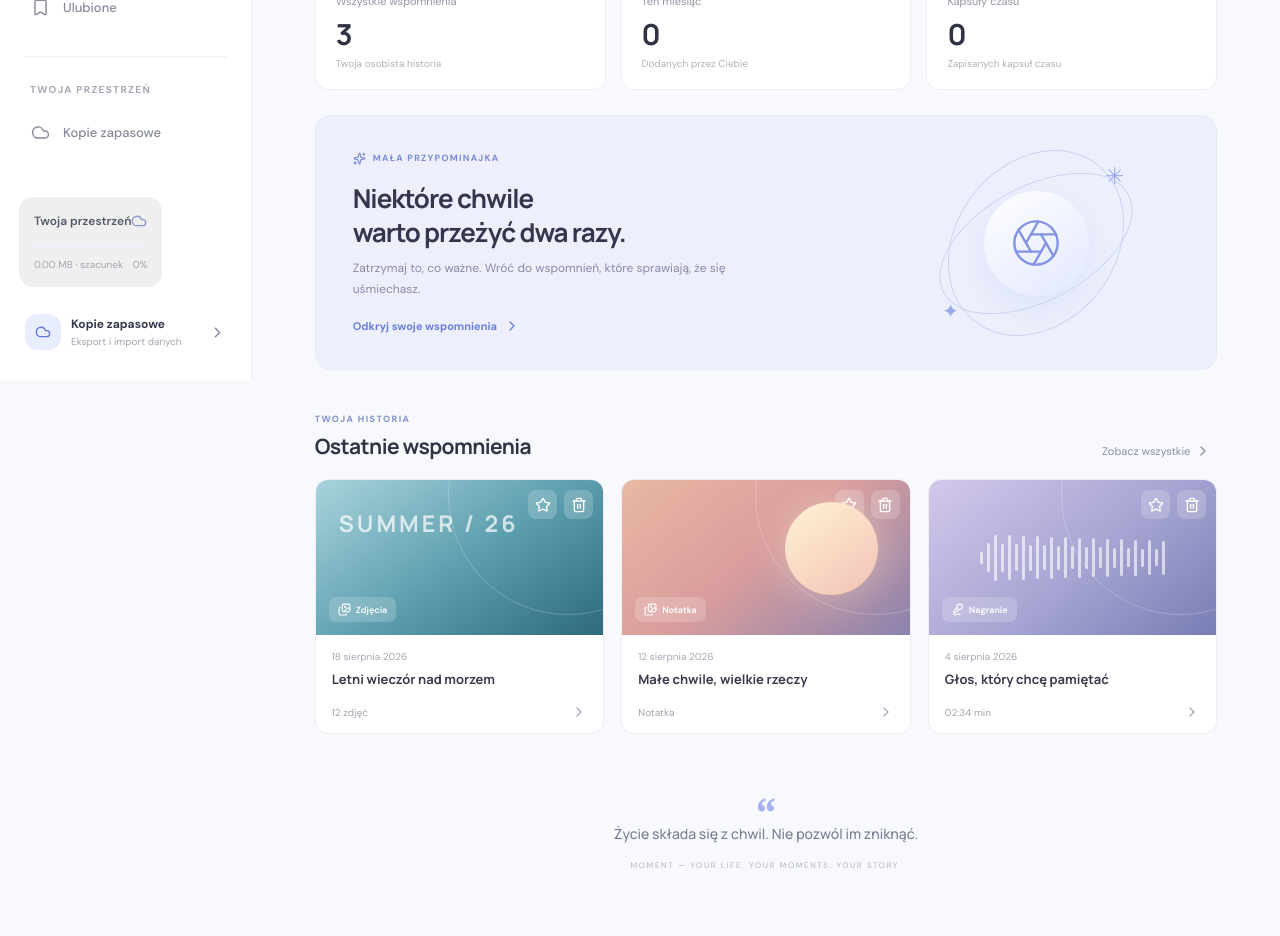
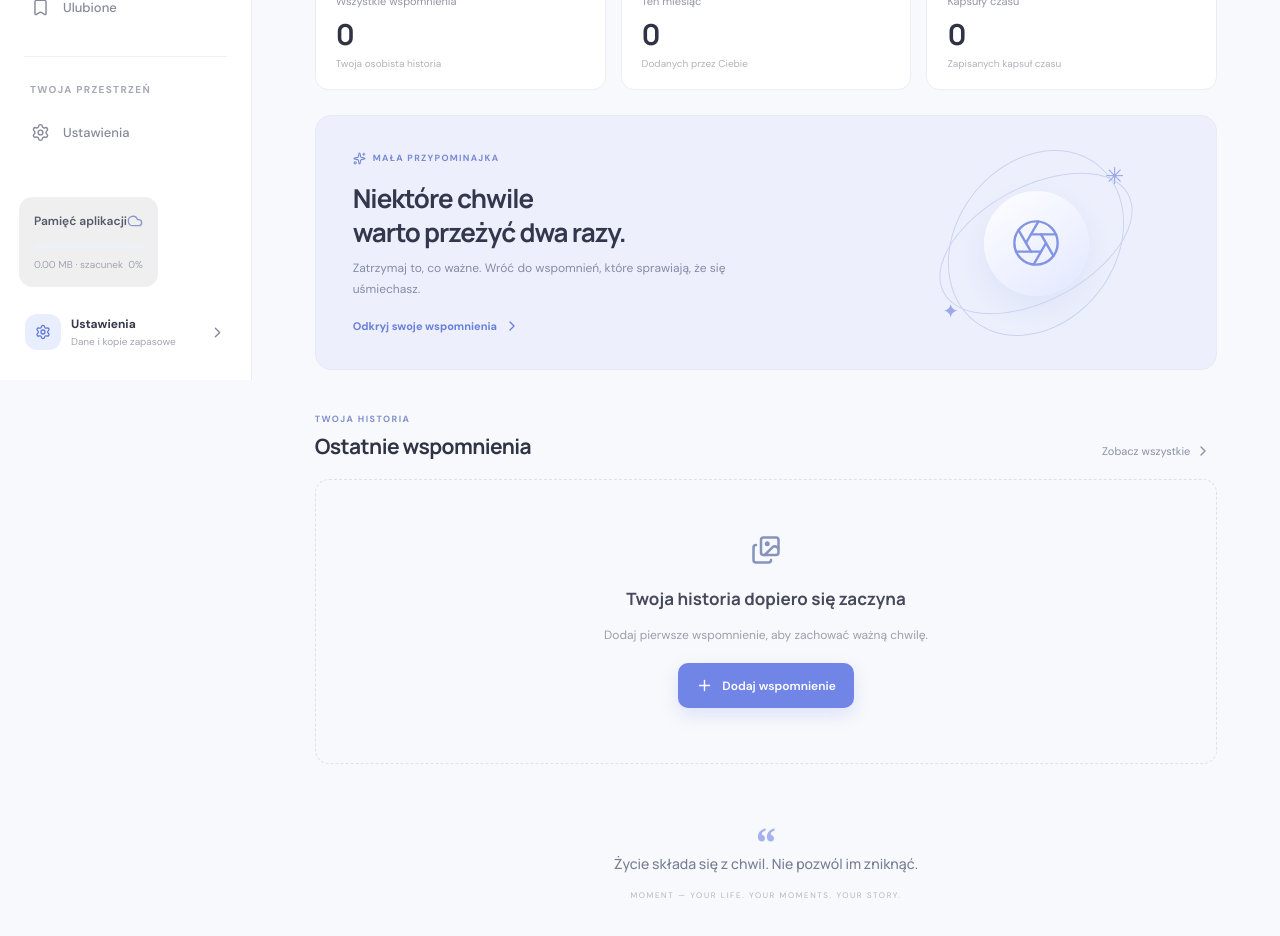
Before and after one commit to generalpioter/MOMENT, a React (Vite) app: page / in a window 1280 px wide. Shown: the part 420-1356 px from the top of the page. Built offline with nearby package versions, Linux system fonts and the light colour scheme.

Commit message:
Fix memory storage and settings

```diff
--- a/src/App.jsx
+++ b/src/App.jsx
@@ -5,39 +5,10 @@ import {
   Clock3, Cloud, Images, LayoutDashboard, LockKeyhole,
   Mic2, Plus, Search, Sparkles, Upload, X, Trash2,
   FolderPlus, Folder, ArrowLeft, Check, Pencil, Undo2, Star,
-  Download, MapPin, Tag, Users
+  Download, MapPin, Tag, Users, Settings
 } from "lucide-react";
+import { loadList, loadMemoryMetadata, persistMemories, restoreMemoryImages, saveList } from "./storage.js";
 import "./index.css";
-
-const starterMemories = [
-  {
-    id: "sample-1",
-    title: "Letni wieczór nad morzem",
-    date: "2026-08-18",
-    type: "Zdjęcia",
-    count: "12 zdjęć",
-    color: "sea",
-    description: "Piękny wieczór nad morzem."
-  },
-  {
-    id: "sample-2",
-    title: "Małe chwile, wielkie rzeczy",
-    date: "2026-08-12",
-    type: "Notatka",
-    count: "Notatka",
-    color: "sunset",
-    description: "Czasami najmniejsze rzeczy znaczą najwięcej."
-  },
-  {
-    id: "sample-3",
-    title: "Głos, który chcę pamiętać",
-    date: "2026-08-04",
-    type: "Nagranie",
-    count: "02:34 min",
-    color: "voice",
-    description: "Wspomnienie głosowe."
-  }
-];
 
 const navigation = [
   { label: "Przegląd", icon: LayoutDashboard },
@@ -78,28 +49,6 @@ function splitLabels(value) {
 
 function joinLabels(value) {
   return Array.isArray(value) ? value.join(", ") : "";
-}
-
-function loadList(key, fallback) {
-  try {
-    const raw = localStorage.getItem(key);
-    if (raw === null) return fallback;
-
-    const parsed = JSON.parse(raw);
-    return Array.isArray(parsed) ? parsed : fallback;
-  } catch {
-    return fallback;
-  }
-}
-
-// Zwraca false, jeśli zapis się nie udał (np. przepełniony localStorage).
-function saveList(key, value) {
-  try {
-    localStorage.setItem(key, JSON.stringify(value));
-    return true;
-  } catch {
-    return false;
-  }
 }
 
 /* ---------- confirm dialog (zamiast window.confirm) ---------- */
@@ -1222,27 +1171,26 @@ function RemindersView({ memories, onOpenMemory, onAddMemory }) {
   );
 }
 
-function BackupView({ storageBytes, onExport, onImport }) {
+function SettingsView({ storageBytes, onExport, onImport }) {
   const megabytes = (storageBytes / (1024 * 1024)).toFixed(2);
   const usage = Math.min(100, storageBytes / (5 * 1024 * 1024) * 100);
 
   return (
-    <div className="backup-view">
+    <div className="settings-view">
       <div className="timeline-intro">
         <div>
-          <div className="eyebrow"><Cloud size={14} /> TWOJE DANE POZOSTAJĄ NA TYM URZĄDZENIU</div>
-          <h1>Kopie zapasowe<span>.</span></h1>
-          <p>Eksportuj wspomnienia jako plik JSON i przywróć je na tym lub innym urządzeniu.</p>
+          <div className="eyebrow"><Settings size={14} /> TWOJE DANE I PREFERENCJE</div>
+          <h1>Ustawienia<span>.</span></h1>
+          <p>Zarządzaj pamięcią aplikacji oraz kopiami zapasowymi.</p>
         </div>
       </div>
       <section className="backup-storage">
-        <div className="storage-heading"><span>Szacowane użycie pamięci przeglądarki</span><strong>{megabytes} MB</strong></div>
+        <div className="storage-heading"><span>Użycie pamięci aplikacji (szacunek)</span><strong>{megabytes} MB</strong></div>
         <div className="storage-bar"><span style={{ width: `${usage}%` }} /></div>
-        <p>Przybliżony wskaźnik względem typowego limitu 5 MB. Rzeczywisty limit zależy od przeglądarki.</p>
+        <p>Zdjęcia są przechowywane w pamięci urządzenia. Dostępne miejsce zależy od przeglądarki.</p>
       </section>
       <section className="backup-actions">
-        <div><Download size={21} /><h2>Eksportuj kopię</h2><p>Zapisz wspomnienia, kolekcje i kapsuły w jednym pliku.</p><button className="primary-button" onClick={onExport}><Download size={16} /> Pobierz kopię JSON</button></div>
-        <div><Upload size={21} /><h2>Przywróć kopię</h2><p>Import zastąpi bieżące wspomnienia, kolekcje i kapsuły.</p><label className="secondary-button backup-import">Wybierz plik JSON<input type="file" accept="application/json,.json" onChange={onImport} hidden /></label></div>
+        <div><Download size={21} /><h2>Kopie zapasowe</h2><p>Eksportuj wspomnienia, kolekcje i kapsuły albo przywróć zapisany plik JSON.</p><div className="settings-backup-controls"><button className="primary-button" onClick={onExport}><Download size={16} /> Pobierz kopię</button><label className="secondary-button backup-import"><Upload size={15} /> Przywróć kopię<input type="file" accept="application/json,.json" onChange={onImport} hidden /></label></div></div>
       </section>
     </div>
   );
@@ -1262,9 +1210,9 @@ function App() {
   const [toast, setToast] = useState(null);
   const toastTimer = useRef(null);
 
-  const [memories, setMemories] = useState(() =>
-    loadList("moment_memories", starterMemories)
-  );
+  const [memories, setMemories] = useState(loadMemoryMetadata);
+  const [storageReady, setStorageReady] = useState(false);
+  const initialMemories = useRef(memories);
 
   const [collections, setCollections] = useState(() =>
     loadList("moment_collections", [])
@@ -1288,12 +1236,40 @@ function App() {
   const [image, setImage] = useState("");
   const [imageName, setImageName] = useState("");
 
-  // Zapis do localStorage w efektach (bez efektów ubocznych w updaterach stanu).
   useEffect(() => {
-    if (!saveList("moment_memories", memories)) {
-      showToast("Nie udało się zapisać zmian – pamięć przeglądarki jest pełna.");
-    }
-  }, [memories]);
+    let active = true;
+
+    restoreMemoryImages(initialMemories.current)
+      .then(restored => {
+        if (!active) return;
+        setMemories(restored);
+        setStorageReady(true);
+      })
+      .catch(() => {
+        if (!active) return;
+        setStorageReady(true);
+        showToast("Nie udało się odczytać zdjęć z pamięci urządzenia.");
+      });
+
+    return () => {
+      active = false;
+    };
+  }, []);
+
+  useEffect(() => {
+    if (!storageReady) return undefined;
+
+    let active = true;
+    persistMemories(memories).then(saved => {
+      if (active && !saved) {
+        showToast("Nie udało się zapisać wspomnień. Zwolnij miejsce w pamięci urządzenia.");
+      }
+    });
+
+    return () => {
+      active = false;
+    };
+  }, [memories, storageReady]);
 
   useEffect(() => {
     saveList("moment_collections", collections);
@@ -1555,8 +1531,8 @@ function App() {
           ? "capsules-mode"
           : activePage === "Przypomnienia"
             ? "reminders-mode"
-            : activePage === "Kopie zapasowe"
-              ? "backup-mode"
+              : activePage === "Ustawienia"
+                ? "settings-mode"
         : "";
 
   return (
@@ -1606,17 +1582,17 @@ function App() {
         <div className="sidebar-label">TWOJA PRZESTRZEŃ</div>
 
         <button
-          className={`nav-item ${activePage === "Kopie zapasowe" ? "active" : ""}`}
-          onClick={() => setActivePage("Kopie zapasowe")}
+          className={`nav-item ${activePage === "Ustawienia" ? "active" : ""}`}
+          onClick={() => setActivePage("Ustawienia")}
         >
-          <Cloud size={19} strokeWidth={1.8} />
-          <span>Kopie zapasowe</span>
+          <Settings size={19} strokeWidth={1.8} />
+          <span>Ustawienia</span>
         </button>
 
         <div className="sidebar-bottom">
-          <button className="storage-card" onClick={() => setActivePage("Kopie zapasowe")}>
+          <button className="storage-card" onClick={() => setActivePage("Ustawienia")}>
             <div className="storage-heading">
-              <span>Twoja przestrzeń</span>
+              <span>Pamięć aplikacji</span>
               <Cloud size={16} />
             </div>
 
@@ -1630,12 +1606,12 @@ function App() {
             </div>
           </button>
 
-          <button className="profile-button" onClick={() => setActivePage("Kopie zapasowe")}>
-            <div className="avatar"><Cloud size={16} /></div>
+          <button className="profile-button" onClick={() => setActivePage("Ustawienia")}>
+            <div className="avatar"><Settings size={16} /></div>
 
             <div className="profile-info">
-              <strong>Kopie zapasowe</strong>
-              <span>Eksport i import danych</span>
+              <strong>Ustawienia</strong>
+              <span>Dane i kopie zapasowe</span>
             </div>
 
             <ChevronRight size={17} />
@@ -1674,8 +1650,8 @@ function App() {
 
             <div className="topbar-divider" />
 
-            <button className="topbar-profile" onClick={() => setActivePage("Kopie zapasowe")} aria-label="Otwórz kopie zapasowe">
-              <div className="avatar small"><Cloud size={15} /></div>
+            <button className="topbar-profile" onClick={() => setActivePage("Ustawienia")} aria-label="Otwórz ustawienia">
+              <div className="avatar small"><Settings size={15} /></div>
               <ChevronDown size={15} />
             </button>
 
@@ -1764,8 +1740,8 @@ function App() {
             />
           )}
 
-          {activePage === "Kopie zapasowe" && (
-            <BackupView
+          {activePage === "Ustawienia" && (
+            <SettingsView
               storageBytes={storageBytes}
               onExport={exportBackup}
               onImport={importBackup}
--- /dev/null
+++ b/src/storage.js
@@ -0,0 +1,126 @@
+const DATABASE_NAME = "moment-storage";
+const IMAGE_STORE_NAME = "memory-images";
+const SAMPLE_MEMORY_IDS = new Set(["sample-1", "sample-2", "sample-3"]);
+
+export function loadList(key, fallback) {
+  try {
+    const raw = localStorage.getItem(key);
+    if (raw === null) return fallback;
+
+    const parsed = JSON.parse(raw);
+    return Array.isArray(parsed) ? parsed : fallback;
+  } catch {
+    return fallback;
+  }
+}
+
+export function saveList(key, value) {
+  try {
+    localStorage.setItem(key, JSON.stringify(value));
+    return true;
+  } catch {
+    return false;
+  }
+}
+
+export function loadMemoryMetadata() {
+  return loadList("moment_memories", []).filter(memory => !SAMPLE_MEMORY_IDS.has(memory.id));
+}
+
+function openDatabase() {
+  return new Promise((resolve, reject) => {
+    const request = indexedDB.open(DATABASE_NAME, 1);
+
+    request.onupgradeneeded = () => {
+      request.result.createObjectStore(IMAGE_STORE_NAME);
+    };
+    request.onsuccess = () => resolve(request.result);
+    request.onerror = () => reject(request.error);
+  });
+}
+
+function requestValue(request) {
+  return new Promise((resolve, reject) => {
+    request.onsuccess = () => resolve(request.result);
+    request.onerror = () => reject(request.error);
+  });
+}
+
+function transactionResult(transaction) {
+  return new Promise((resolve, reject) => {
+    transaction.oncomplete = resolve;
+    transaction.onabort = () => reject(transaction.error);
+    transaction.onerror = () => reject(transaction.error);
+  });
+}
+
+export async function restoreMemoryImages(memories) {
+  if (typeof indexedDB === "undefined") return memories;
+
+  let database;
+
+  try {
+    database = await openDatabase();
+    const transaction = database.transaction(IMAGE_STORE_NAME, "readwrite");
+    const finished = transactionResult(transaction);
+    const imageStore = transaction.objectStore(IMAGE_STORE_NAME);
+    const hydrated = await Promise.all(memories.map(memory => {
+      if (memory.image) {
+        imageStore.put(memory.image, memory.id);
+        return memory;
+      }
+
+      return requestValue(imageStore.get(memory.id))
+        .then(image => ({ ...memory, image: image || "" }))
+        .catch(() => ({ ...memory, image: "" }));
+    }));
+
+    await finished;
+    return hydrated;
+  } finally {
+    database?.close();
+  }
+}
+
+export async function persistMemories(memories) {
+  const metadata = memories.map(memory => {
+    const savedMemory = { ...memory };
+    delete savedMemory.image;
+    return savedMemory;
+  });
+
+  if (typeof indexedDB === "undefined") {
+    return saveList("moment_memories", memories);
+  }
+
+  let database;
+
+  try {
+    database = await openDatabase();
+    const transaction = database.transaction(IMAGE_STORE_NAME, "readwrite");
+    const finished = transactionResult(transaction);
+    const imageStore = transaction.objectStore(IMAGE_STORE_NAME);
+    const memoryIds = new Set(memories.map(memory => memory.id));
+
+    for (const memory of memories) {
+      if (memory.image) imageStore.put(memory.image, memory.id);
+      else imageStore.delete(memory.id);
+    }
+
+    const storedKeys = imageStore.getAllKeys();
+    storedKeys.onsuccess = () => {
+      for (const key of storedKeys.result) {
+        if (!memoryIds.has(key)) imageStore.delete(key);
+      }
+    };
+
+    await finished;
+
+    if (saveList("moment_memories", metadata)) return true;
+    return saveList("moment_memories", memories);
+  } catch {
+    return saveList("moment_memories", memories);
+  } finally {
+    database?.close();
+  }
+}
```
Also changed, not shown: src/index.css (+28 -11 lines).
